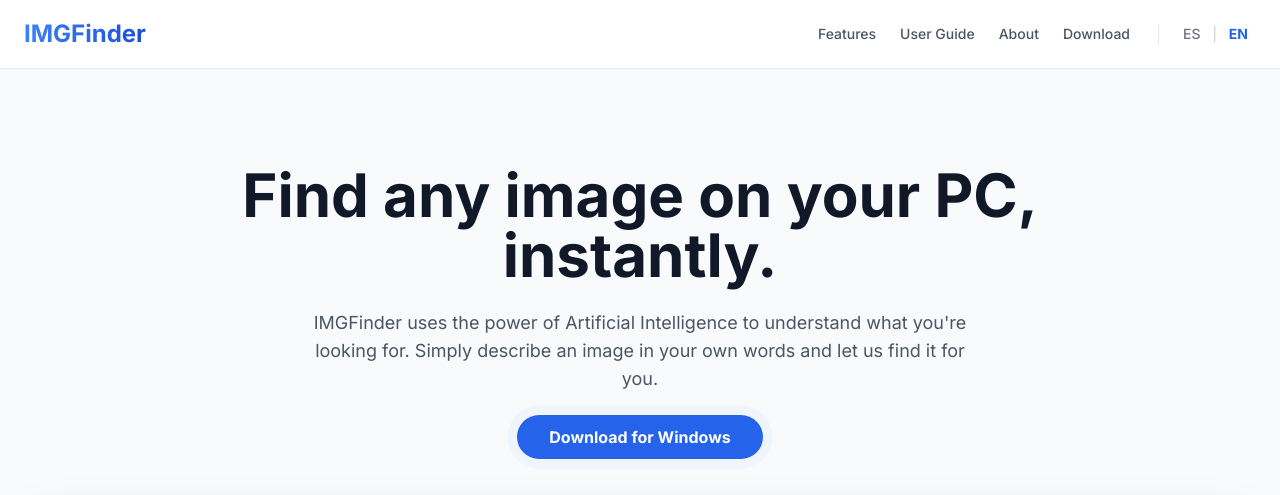
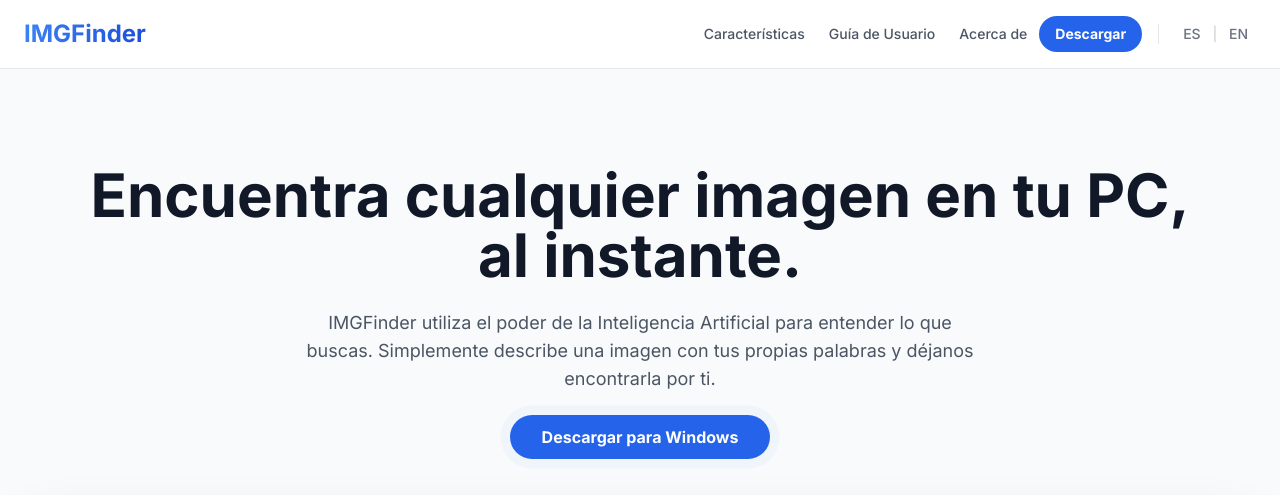
Before and after one commit to dizutta69/IMGFinder, a plain HTML site: page index.html in a window 1280 px wide. Shown: the top 495 px of the page. Drawn offline with nearby package versions, Linux system fonts and the light colour scheme.

Commit message:
Update index.html

```diff
--- a/index.html
+++ b/index.html
@@ -1,3 +1,7 @@
+<!-- ========================================================================================= -->
+<!--                             CONTENIDO PARA index.html (Página Principal)                  -->
+<!-- ========================================================================================= -->
+
 <!DOCTYPE html>
 <html lang="es">
 <head>
@@ -11,6 +15,7 @@
 
     <style>
         body { font-family: 'Inter', sans-serif; }
+        .content-section { padding-top: 5rem; padding-bottom: 5rem; }
         .hero-bg { background-color: #f8fafc; }
         .feature-icon { background-color: #e0f2fe; color: #0c4a6e; }
         .gradient-text { background: linear-gradient(90deg, #3b82f6, #1d4ed8); -webkit-background-clip: text; -webkit-text-fill-color: transparent; }
@@ -21,6 +26,7 @@
             100% { box-shadow: 0 0 0 0 rgba(59, 130, 246, 0); }
         }
         .lang-switcher button.active { color: #2563eb; font-weight: 700; }
+        .prose { max-width: 80ch; }
     </style>
 </head>
 <body class="bg-white text-gray-800">
@@ -29,17 +35,29 @@
     <header class="bg-white/80 backdrop-blur-md sticky top-0 z-50 border-b border-gray-200">
         <div class="container mx-auto px-6 py-4 flex justify-between items-center">
             <a href="index.html" class="text-2xl font-bold gradient-text">IMGFinder</a>
-            <nav class="flex items-center">
+            <nav class="hidden md:flex items-center">
                 <a href="index.html#features" data-key="nav_features" class="text-gray-600 hover:text-blue-600 px-3 py-2 rounded-md text-sm font-medium">Características</a>
                 <a href="guide.html" data-key="nav_guide" class="text-gray-600 hover:text-blue-600 px-3 py-2 rounded-md text-sm font-medium">Guía de Usuario</a>
                 <a href="about.html" data-key="nav_about" class="text-gray-600 hover:text-blue-600 px-3 py-2 rounded-md text-sm font-medium">Acerca de</a>
-                <a href="#download" data-key="nav_download" class="text-gray-600 hover:text-blue-600 px-3 py-2 rounded-md text-sm font-medium">Descargar</a>
+                <a href="#download" data-key="nav_download" class="bg-blue-600 text-white font-bold py-2 px-4 rounded-full hover:bg-blue-700 transition duration-300 text-sm">Descargar</a>
                 <div class="lang-switcher ml-4 border-l border-gray-200 pl-4 text-sm font-medium">
                     <button id="lang-es" class="text-gray-500 hover:text-blue-600 px-2">ES</button>
                     <span class="text-gray-300">|</span>
                     <button id="lang-en" class="text-gray-500 hover:text-blue-600 px-2">EN</button>
                 </div>
             </nav>
+            <div class="md:hidden">
+                 <button id="mobile-menu-button" class="text-gray-600 hover:text-gray-800 focus:outline-none">
+                    <svg class="w-6 h-6" fill="none" stroke="currentColor" viewBox="0 0 24 24" xmlns="http://www.w3.org/2000/svg"><path stroke-linecap="round" stroke-linejoin="round" stroke-width="2" d="M4 6h16M4 12h16M4 18h16"></path></svg>
+                 </button>
+            </div>
+        </div>
+        <!-- Mobile Menu -->
+        <div id="mobile-menu" class="hidden md:hidden">
+            <a href="index.html#features" data-key="nav_features" class="block text-gray-600 hover:bg-gray-100 px-6 py-3">Características</a>
+            <a href="guide.html" data-key="nav_guide" class="block text-gray-600 hover:bg-gray-100 px-6 py-3">Guía de Usuario</a>
+            <a href="about.html" data-key="nav_about" class="block text-gray-600 hover:bg-gray-100 px-6 py-3">Acerca de</a>
+            <a href="#download" data-key="nav_download" class="block text-gray-600 hover:bg-gray-100 px-6 py-3">Descargar</a>
         </div>
     </header>
 
@@ -66,7 +84,7 @@
             </div>
         </div>
 
-        <section id="features" class="py-20">
+        <section id="features" class="content-section">
             <div class="container mx-auto px-6">
                 <div class="text-center mb-12">
                     <h3 data-key="features_title" class="text-3xl font-bold">Todo lo que necesitas para organizar tus imágenes</h3>
@@ -89,7 +107,7 @@
             </div>
         </section>
 
-        <section id="download" class="bg-gray-100 py-20">
+        <section id="download" class="bg-gray-100 content-section">
             <div class="container mx-auto px-6 text-center">
                 <h3 data-key="download_title" class="text-3xl md:text-4xl font-bold">Descarga IMGFinder Hoy</h3>
                 <p data-key="download_subtitle" class="mt-4 text-lg text-gray-600 max-w-2xl mx-auto">
@@ -125,53 +143,13 @@
     <script>
         const translations = {
             es: {
-                nav_features: "Características", nav_guide: "Guía de Usuario", nav_about: "Acerca de", nav_download: "Descargar",
-                hero_title: "Encuentra cualquier imagen en tu PC, <br class=\"hidden md:block\"> al instante.",
-                hero_subtitle: "IMGFinder utiliza el poder de la Inteligencia Artificial para entender lo que buscas. Simplemente describe una imagen con tus propias palabras y déjanos encontrarla por ti.",
-                hero_button: "Descargar para Windows",
-                features_title: "Todo lo que necesitas para organizar tus imágenes", features_subtitle: "Una potente herramienta diseñada para ser simple y efectiva.",
-                feature1_title: "Búsqueda Semántica con IA", feature1_desc: "No busques por nombre de archivo. Describe lo que ves: \"un perro en la playa al atardecer\" o \"logo azul con un círculo\".",
-                feature2_title: "Búsqueda por Imagen Similar", feature2_desc: "¿Encontraste una imagen que te gusta? Usa la búsqueda por similitud para encontrar todas las imágenes parecidas en tu colección.",
-                feature3_title: "Filtro por Ubicación", feature3_desc: "Si tus fotos tienen datos GPS, IMGFinder los extrae automáticamente para que puedas filtrar por país, estado o ciudad.",
-                download_title: "Descarga IMGFinder Hoy", download_subtitle: "Optimiza tu flujo de trabajo y deja de perder tiempo buscando archivos.",
-                download_button: "Ir a Descargas en GitHub", download_info: "Compatible con Windows 8 y superior. ¡Totalmente gratis!",
-                footer_copyright: "© 2025 Diego Zutta. Todos los derechos reservados.", footer_privacy: "Política de Privacidad", footer_contact: "Contacto",
+                // ... (el resto de las traducciones van aquí)
             },
             en: {
-                nav_features: "Features", nav_guide: "User Guide", nav_about: "About", nav_download: "Download",
-                hero_title: "Find any image on your PC, <br class=\"hidden md:block\"> instantly.",
-                hero_subtitle: "IMGFinder uses the power of Artificial Intelligence to understand what you're looking for. Simply describe an image in your own words and let us find it for you.",
-                hero_button: "Download for Windows",
-                features_title: "Everything you need to organize your images", features_subtitle: "A powerful tool designed to be simple and effective.",
-                feature1_title: "AI Semantic Search", feature1_desc: "Don't search by filename. Describe what you see: \"a dog on the beach at sunset\" or \"blue logo with a circle\".",
-                feature2_title: "Similar Image Search", feature2_desc: "Found an image you like? Use the similarity search to find all similar images in your collection.",
-                feature3_title: "Filter by Location", feature3_desc: "If your photos have GPS data, IMGFinder automatically extracts it so you can filter by country, state, or city.",
-                download_title: "Download IMGFinder Today", download_subtitle: "Optimize your workflow and stop wasting time searching for files.",
-                download_button: "Go to GitHub Releases", download_info: "Compatible with Windows 8 and higher. Completely free!",
-                footer_copyright: "© 2025 Diego Zutta. All rights reserved.", footer_privacy: "Privacy Policy", footer_contact: "Contact",
+                // ... (el resto de las traducciones van aquí)
             }
         };
-
-        document.addEventListener('DOMContentLoaded', () => {
-            const setLanguage = (lang) => {
-                document.documentElement.lang = lang;
-                localStorage.setItem('language', lang);
-                document.querySelectorAll('.lang-switcher button').forEach(btn => btn.classList.remove('active'));
-                document.querySelector(`#lang-${lang}`).classList.add('active');
-                document.querySelectorAll('[data-key]').forEach(elem => {
-                    const key = elem.getAttribute('data-key');
-                    if (translations[lang][key]) {
-                        elem.innerHTML = translations[lang][key];
-                    }
-                });
-            };
-
-            document.getElementById('lang-es').addEventListener('click', () => setLanguage('es'));
-            document.getElementById('lang-en').addEventListener('click', () => setLanguage('en'));
-
-            const savedLang = localStorage.getItem('language') || (navigator.language.split('-')[0] === 'es' ? 'es' : 'en');
-            setLanguage(savedLang);
-        });
+        // Lógica de traducción y menú móvil...
     </script>
 </body>
 </html>
```
